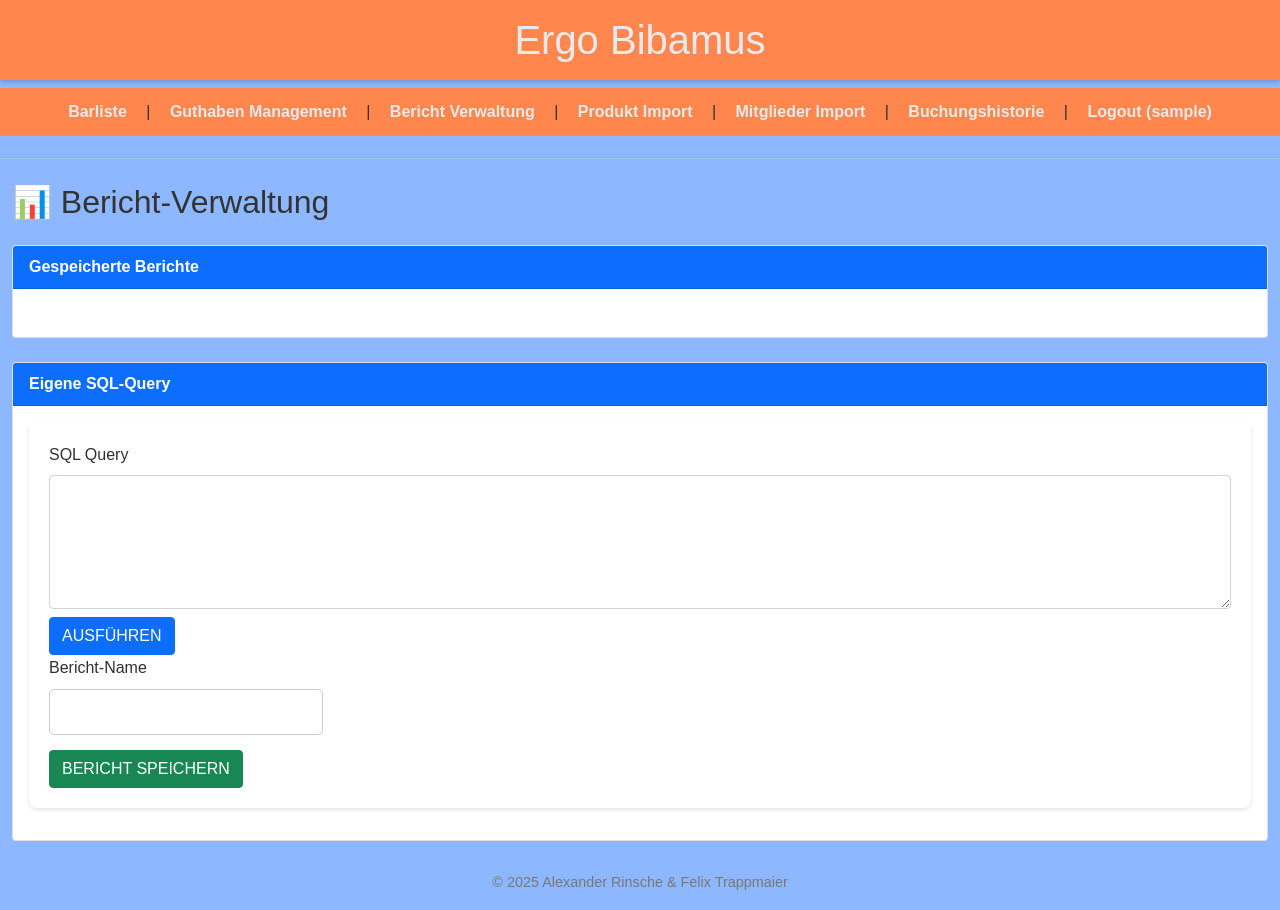
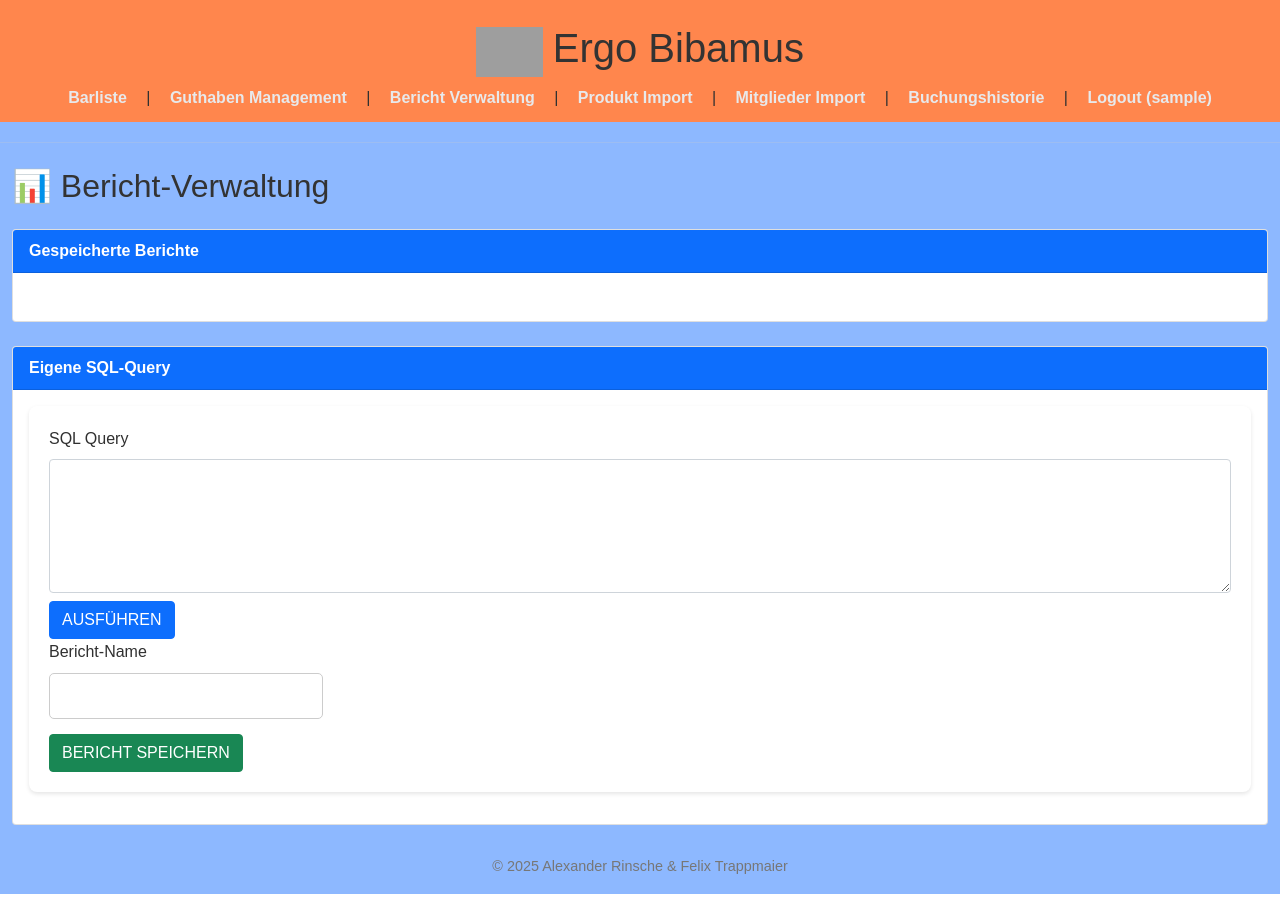
Before and after one commit to relaxin101/barsystem, a Flask app: page /admin/export in a window 1280 px wide. Run offline with Flask 3, Linux system fonts and the light colour scheme; the visitor is signed in with stand-in values (Sample User, id 1); data that the repository does not hold is empty; parts of the project's set-up code (start-up, migrations or seed data) failed here and were passed over; some libraries are stand-ins or nearby versions; grey boxes are pictures that could not be loaded.

Commit message:
logo and style fixes

```diff
--- a/static/css/style.css
+++ b/static/css/style.css
@@ -1,8 +1,8 @@
 /* Grundlegende Farben */
 :root {
     --primary-light: #8DB8FF; /* Hintergrundfarbe */
-    --primary-main: #FF864D;   /* Akzentfarbe Rot */
-    --primary-secondary: #8DB8FF;  /* Akzentfarbe Gold */
+    --primary-main: #FF864D;   /* Hauptfarbe */
+    --primary-secondary: #E2FFE6;  /* Sekundäre Farbe */
     --text-dark: #303030;        /* Dunkler Text für gute Lesbarkeit */
     --text-light: #e8e9eb;    /* Heller Text auf dunklem Hintergrund */
 }
@@ -16,19 +16,22 @@ body {
     line-height: 1.6;
 }
 
-header h1 {
+.main-color {
     background-color: var(--primary-main); /* Dunkelrot als Header-Hintergrund */
-    color: var(--text-light); /* Weißer Text auf rotem Header */
-    padding: 1rem 0;
-    text-align: center;
-    box-shadow: 0 2px 5px rgba(0,0,0,0.2);
+}
+
+.secondary-color {
+    background-color: var(--primary-secondary); /* Dunkelrot als Header-Hintergrund */
+}
+
+.light-color {
+    background-color: var(--primary-light); /* Dunkelrot als Header-Hintergrund */
 }
 
 nav {
     background-color: var(--primary-main); /* Navigationsleiste ebenfalls rot */
     padding: 0.7rem 0;
     text-align: center;
-    border-bottom: 2px solid var(--primary-secondary); /* Goldene Linie als Trenner */
 }
 
 nav a {
@@ -195,3 +198,7 @@ footer {
     font-size: 0.9em;
     color: #777;
 }
+
+.logo  {
+    height: 30rem;
+}
--- a/templates/base.html
+++ b/templates/base.html
@@ -12,10 +12,16 @@
     {% block head_content %}{% endblock %} {# Für seiten-spezifische Head-Inhalte #}
 </head>
 <body>
-    <header>
+    <header class="pt-4 pb-6 px-4 main-color">
+      <div style="height: 50px;">
+      <div class="d-flex align-items-center justify-content-center">
+
+        <img style="height: 50px; width: auto; object-fit: contain; margin-right: 10px;" src="{{ url_for('static', filename='img/logo.png') }}"/>
         <h1>Ergo Bibamus</h1>
+      </div>
+      </div>
     </header>
-    <nav>
+    <nav class="pt-6">
         <a href="{{ url_for('bar.bar_interface') }}">Barliste</a>
         {% if current_user.is_authenticated %}
             | <a href="{{ url_for('admin.guthaben_management') }}">Guthaben Management</a>
```
Also changed, not shown: readme.md.
